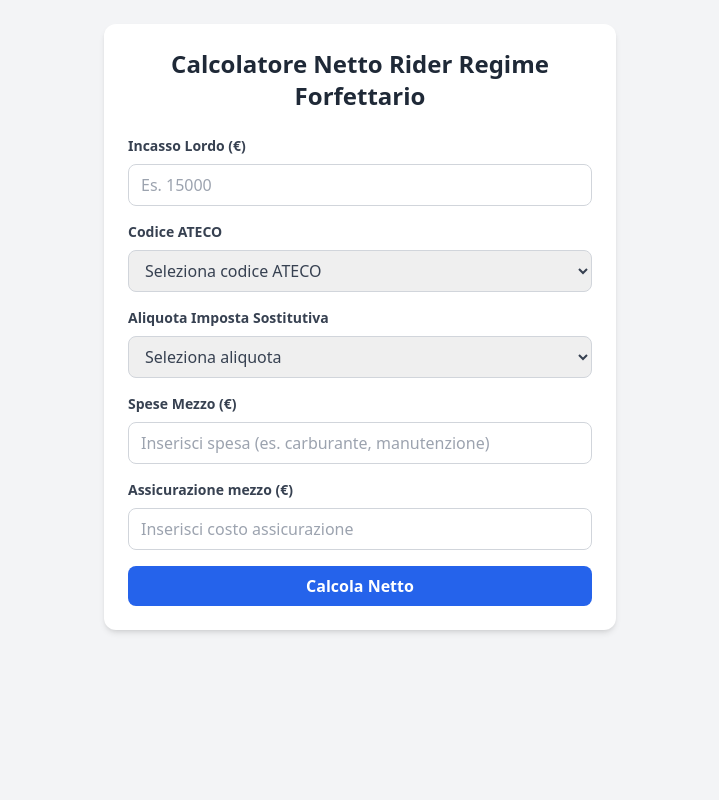
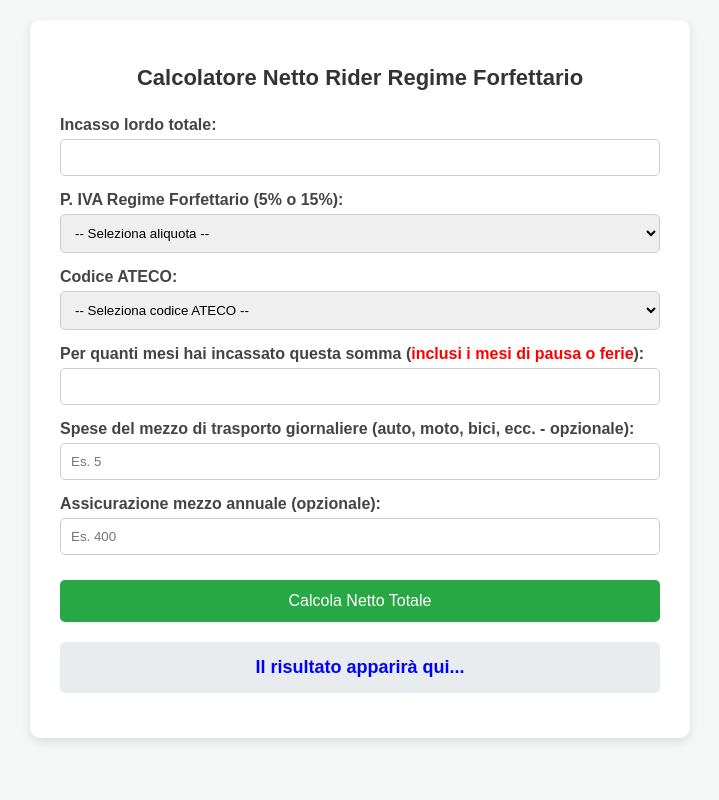
Before and after one commit to alihky/delivery-calculator, a FastAPI app: page / in a window 1280 px wide. Shown: the whole page, without its empty margins (280-999 px from the left). Run offline with FastAPI, Linux system fonts and the light colour scheme; some libraries are stand-ins or nearby versions.

Commit message:
Aggiornato HTML: ottimizzato per cellulare, titolo corretto e rimossi zeri di default

```diff
--- a/templates/index.html
+++ b/templates/index.html
@@ -4,72 +4,112 @@
     <meta charset="UTF-8">
     <meta name="viewport" content="width=device-width, initial-scale=1.0">
     <title>Calcolatore Netto Rider Regime Forfettario</title>
-    <!-- Tailwind CSS -->
-    <script src="https://cdn.tailwindcss.com"></script>
+    <style>
+        body { font-family: Arial, sans-serif; background-color: #f4f7f6; margin: 0; padding: 20px; }
+        .container { max-width: 600px; margin: 0 auto; background: white; padding: 30px; border-radius: 10px; box-shadow: 0 4px 10px rgba(0,0,0,0.1); }
+        h1 { color: #333; font-size: 22px; text-align: center; margin-bottom: 25px; }
+        label { display: block; margin-bottom: 5px; font-weight: bold; color: #444; }
+        input, select { width: 100%; padding: 10px; border: 1px solid #ccc; border-radius: 5px; box-sizing: border-box; margin-bottom: 15px; }
+        button { width: 100%; background-color: #28a745; color: white; padding: 12px; border: none; border-radius: 5px; font-size: 16px; cursor: pointer; margin-top: 10px; }
+        button:hover { background-color: #218838; }
+        #result { font-size: 18px; text-align: center; margin-top: 20px; padding: 15px; border-radius: 5px; background: #e9ecef; }
+    </style>
 </head>
-<body class="bg-gray-100 min-h-screen py-6 px-4">
-    <div class="max-w-md mx-auto bg-white rounded-xl shadow-md overflow-hidden md:max-w-lg p-6">
-        <h1 class="text-2xl font-bold text-center text-gray-800 mb-6">Calcolatore Netto Rider Regime Forfettario</h1>
+<body>
+    <div class="container">
+        <h1>Calcolatore Netto Rider Regime Forfettario</h1>
 
-        <form id="calculatorForm" class="space-y-4">
-            <!-- Incasso Lordo -->
-            <div>
-                <label class="block text-gray-700 text-sm font-bold mb-2">Incasso Lordo (€)</label>
-                <input type="number" step="0.01" name="gross_income" required
-                    class="w-full px-3 py-2 border border-gray-300 rounded-lg focus:outline-none focus:ring-2 focus:ring-blue-500"
-                    placeholder="Es. 15000">
-            </div>
+        <label>Incasso lordo totale:</label>
+        <input type="number" id="total_income" step="any">
 
-            <!-- Codice ATECO -->
-            <div>
-                <label class="block text-gray-700 text-sm font-bold mb-2">Codice ATECO</label>
-                <select name="ateco_code" required class="w-full px-3 py-2 border border-gray-300 rounded-lg focus:outline-none focus:ring-2 focus:ring-blue-500 text-gray-700">
-                    <option value="" disabled selected>Seleziona codice ATECO</option>
-                    <option value="53.20.00">53.20.00 (Delivery / Spedizioni)</option>
-                    <option value="82.99.99">82.99.99 (Altri servizi di supporto)</option>
-                </select>
-            </div>
+        <label>P. IVA Regime Forfettario (5% o 15%):</label>
+        <select id="tax_rate">
+            <option value="" disabled selected>-- Seleziona aliquota --</option>
+            <option value="5">5%</option>
+            <option value="15">15%</option>
+        </select>
 
-            <!-- Aliquota Imposta Sostitutiva -->
-            <div>
-                <label class="block text-gray-700 text-sm font-bold mb-2">Aliquota Imposta Sostitutiva</label>
-                <select name="tax_rate" required class="w-full px-3 py-2 border border-gray-300 rounded-lg focus:outline-none focus:ring-2 focus:ring-blue-500 text-gray-700">
-                    <option value="" disabled selected>Seleziona aliquota</option>
-                    <option value="0.05">5% (Nuove attività / Regime startup)</option>
-                    <option value="0.15">15% (Regime forfettario standard)</option>
-                </select>
-            </div>
+        <label>Codice ATECO:</label>
+        <select id="ateco_code">
+            <option value="" disabled selected>-- Seleziona codice ATECO --</option>
+            <option value="53.20.00">53.20.00 (Gestione Separata - % variabile)</option>
+            <option value="82.99.99">82.99.99 (Commercianti - Contributo fisso)</option>
+        </select>
 
-            <!-- Spese Mezzo -->
-            <div>
-                <label class="block text-gray-700 text-sm font-bold mb-2">Spese Mezzo (€)</label>
-                <input type="number" step="0.01" name="vehicle_expense"
-                    class="w-full px-3 py-2 border border-gray-300 rounded-lg focus:outline-none focus:ring-2 focus:ring-blue-500"
-                    placeholder="Inserisci spesa (es. carburante, manutenzione)">
-            </div>
+        <label>Per quanti mesi hai incassato questa somma (<span style="color: red;">inclusi i mesi di pausa o ferie</span>):</label>
+        <input type="number" id="how_many_months" min="1" max="12">
 
-            <!-- Assicurazione mezzo -->
-            <div>
-                <label class="block text-gray-700 text-sm font-bold mb-2">Assicurazione mezzo (€)</label>
-                <input type="number" step="0.01" name="insurance"
-                    class="w-full px-3 py-2 border border-gray-300 rounded-lg focus:outline-none focus:ring-2 focus:ring-blue-500"
-                    placeholder="Inserisci costo assicurazione">
-            </div>
+        <label>Spese del mezzo di trasporto giornaliere (auto, moto, bici, ecc. - opzionale):</label>
+        <input type="number" id="car_expenses_per_day" step="any" oninput="toggleDaysField()" placeholder="Es. 5">
 
-            <!-- Submit Button -->
-            <button type="submit"
-                class="w-full bg-blue-600 text-white font-bold py-2 px-4 rounded-lg hover:bg-blue-700 transition duration-200">
-                Calcola Netto
-            </button>
-        </form>
+        <div id="days_container" style="display: none;">
+            <label>Giorni lavorati totali:</label>
+            <input type="number" id="how_many_days_worked" min="0" max="365">
+        </div>
 
-        <!-- Result Box -->
-        <div id="resultContainer" class="mt-6 hidden bg-gray-50 p-4 rounded-lg border border-gray-200">
-            <h2 class="text-lg font-bold text-gray-800 mb-2">Risultato:</h2>
-            <div id="resultContent" class="text-gray-700 space-y-1 text-sm">
-                <!-- Risultati dinamici -->
-            </div>
-        </div>
+        <label>Assicurazione mezzo annuale (opzionale):</label>
+        <input type="number" id="car_insurance" step="any" placeholder="Es. 400">
+
+        <button onclick="sendData()">Calcola Netto Totale</button>
+
+        <h2 id="result" style="color: blue;">Il risultato apparirà qui...</h2>
     </div>
+
+<script>
+    // Mostra/Nasconde il campo dei giorni lavorati
+    function toggleDaysField() {
+        var expenses = document.getElementById("car_expenses_per_day").value;
+        var daysContainer = document.getElementById("days_container");
+        if (expenses !== "" && parseFloat(expenses) > 0) {
+            daysContainer.style.display = "block";
+        } else {
+            daysContainer.style.display = "none";
+            document.getElementById("how_many_days_worked").value = "";
+        }
+    }
+
+    // Invia i dati al backend
+    async function sendData() {
+        const payload = {
+            total_income: document.getElementById("total_income").value,
+            tax_rate: document.getElementById("tax_rate").value,
+            ateco_code: document.getElementById("ateco_code").value,
+            how_many_months: document.getElementById("how_many_months").value,
+            car_expenses_per_day: document.getElementById("car_expenses_per_day").value || 0,
+            how_many_days_worked: document.getElementById("how_many_days_worked").value || 0,
+            car_insurance: document.getElementById("car_insurance").value || 0
+        };
+
+        if (!payload.total_income || !payload.tax_rate || !payload.ateco_code || !payload.how_many_months) {
+            document.getElementById("result").innerText = "Compila tutti i campi obbligatori.";
+            document.getElementById("result").style.color = "red";
+            return;
+        }
+
+        document.getElementById("result").innerText = "Calcolo in corso...";
+        document.getElementById("result").style.color = "black";
+
+        try {
+            // Nota: Se il tuo endpoint FastAPI in backend si chiama diversamente, cambia '/calcola' qui sotto
+            const response = await fetch('/calcola', {
+                method: 'POST',
+                headers: { 'Content-Type': 'application/json' },
+                body: JSON.stringify(payload)
+            });
+
+            if (response.ok) {
+                const data = await response.json();
+                document.getElementById("result").innerText = "Netto Totale: € " + data.netto; // Adatta 'data.netto' in base alla risposta del tuo Python
+                document.getElementById("result").style.color = "blue";
+            } else {
+                document.getElementById("result").innerText = "Errore dal server.";
+                document.getElementById("result").style.color = "red";
+            }
+        } catch (error) {
+            document.getElementById("result").innerText = "Errore di connessione.";
+            document.getElementById("result").style.color = "red";
+        }
+    }
+</script>
 </body>
 </html>
```
